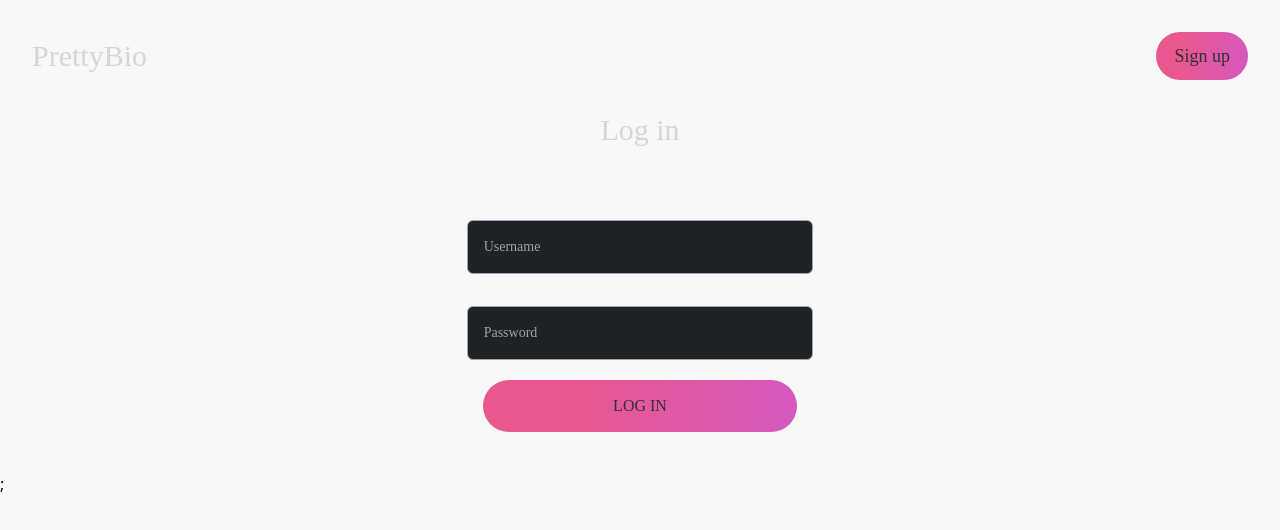
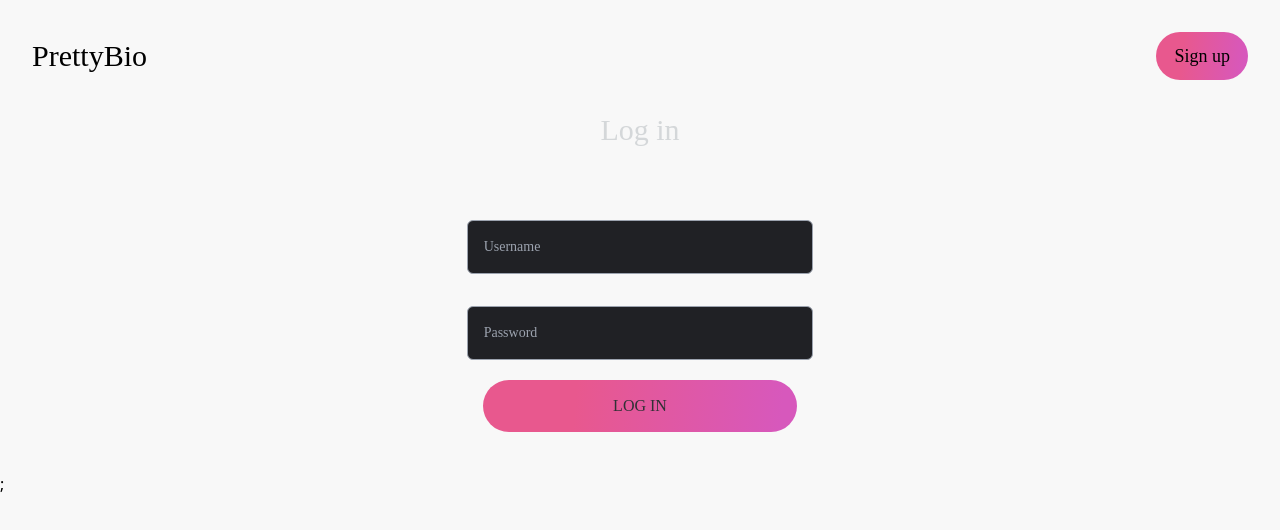
Before and after one commit to devtofunmi/prettybio, a Next.js app: page /Login in a window 1280 px wide. Shown: the top 530 px of the page. Built offline with nearby package versions, Linux system fonts and the light colour scheme; a web font is replaced by a local one.

Commit message:
add a style for the light mode

```diff
--- a/components/LoginNavbar.jsx
+++ b/components/LoginNavbar.jsx
@@ -1,10 +1,27 @@
 import Link from "next/link";
-import React from "react";
+import React, { useEffect, useState } from "react";
+import { useTheme } from "next-themes";
 import GradientBorder from "./GradientBorder";
 
 const LoginNavbar = () => {
+  const { systemTheme, theme, setTheme } = useTheme();
+  const [mounted, setMounted] = useState(false);
+
+  useEffect(() => {
+    setMounted(true);
+  }, []);
+
+  if (!mounted) return null;
+  const currentTheme = theme === "system" ? systemTheme : theme;
+
   return (
-    <div className="flex items-center justify-between p-4 lg:p-8 text-text">
+    <div
+      className={`${
+        currentTheme === "dark"
+          ? "flex items-center justify-between p-4 lg:p-8 text-text"
+          : "flex items-center justify-between p-4 lg:p-8 text-black"
+      }`}
+    >
       <div>
         <Link href="/">
           <h2 className="text-2xl lg:text-3xl">PrettyBio</h2>
@@ -13,7 +30,13 @@ const LoginNavbar = () => {
       <div>
         <GradientBorder>
           <Link href="/Signup">
-            <button className="bg-transparent rounded-full text-sm lg:text-lg px-6 lg:px-4 py-2 text-btntext ">
+            <button
+              className={`${
+                currentTheme === "dark"
+                  ? "bg-transparent rounded-full text-sm lg:text-lg px-6 lg:px-4 py-2 text-btntext"
+                  : "bg-transparent rounded-full text-sm lg:text-lg px-6 lg:px-4 py-2 text-black"
+              }`}
+            >
               Sign up
             </button>
           </Link>
```
